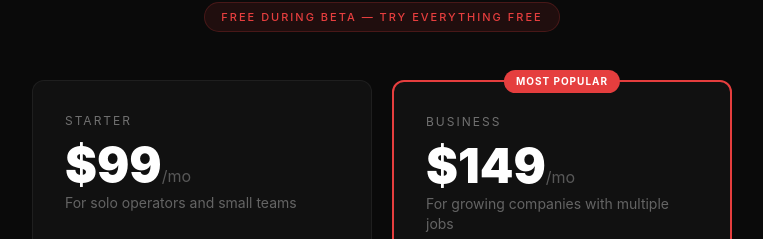
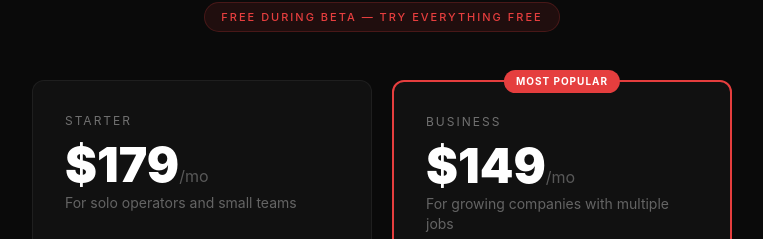
Before and after one commit to herrymerry1-design/pitbosshq-website, a Next.js app: page / in a window 1280 px wide. Shown: the part 9846-10085 px from the top of the page, without its empty margins (258-1021 px from the left). Built offline with nearby package versions, Linux system fonts and the light colour scheme.

Commit message:
update: marketing site changes

```diff
--- a/src/app/page.tsx
+++ b/src/app/page.tsx
@@ -305,7 +305,7 @@ export default function Home() {
         <div className="grid grid-cols-1 sm:grid-cols-2 gap-5 max-w-[700px] mx-auto">
           <div className="bg-[#111] border border-white/[0.06] rounded-xl p-8 text-left">
             <p className="text-xs text-white/40 tracking-[2px] mb-3">STARTER</p>
-            <p className="text-5xl font-black mb-1">$99<span className="text-base font-normal text-white/30">/mo</span></p>
+            <p className="text-5xl font-black mb-1">$179<span className="text-base font-normal text-white/30">/mo</span></p>
             <p className="text-sm text-white/35 mb-6">For solo operators and small teams</p>
             <ul className="space-y-3 mb-8">
               {starterFeatures.map((f) => (
```
